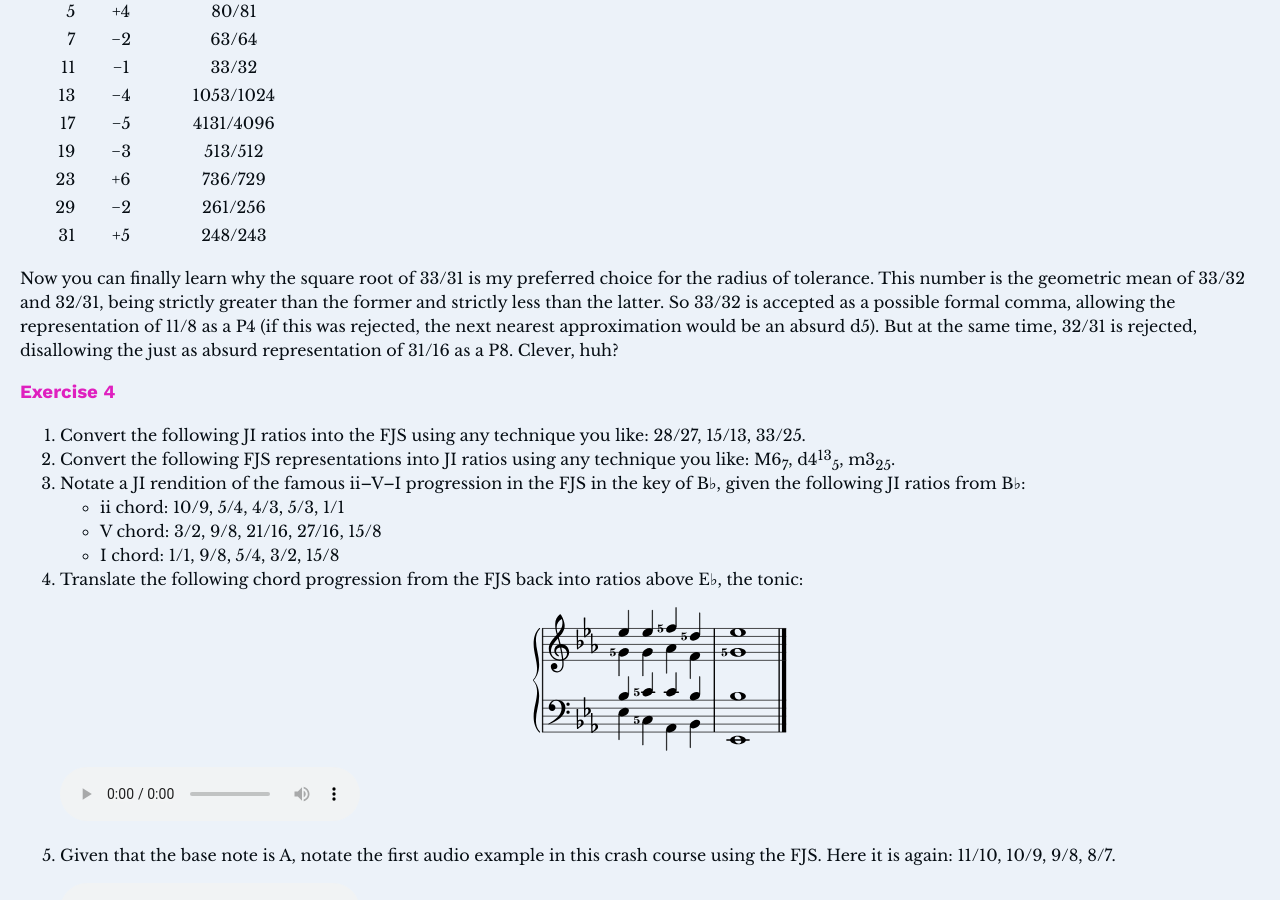
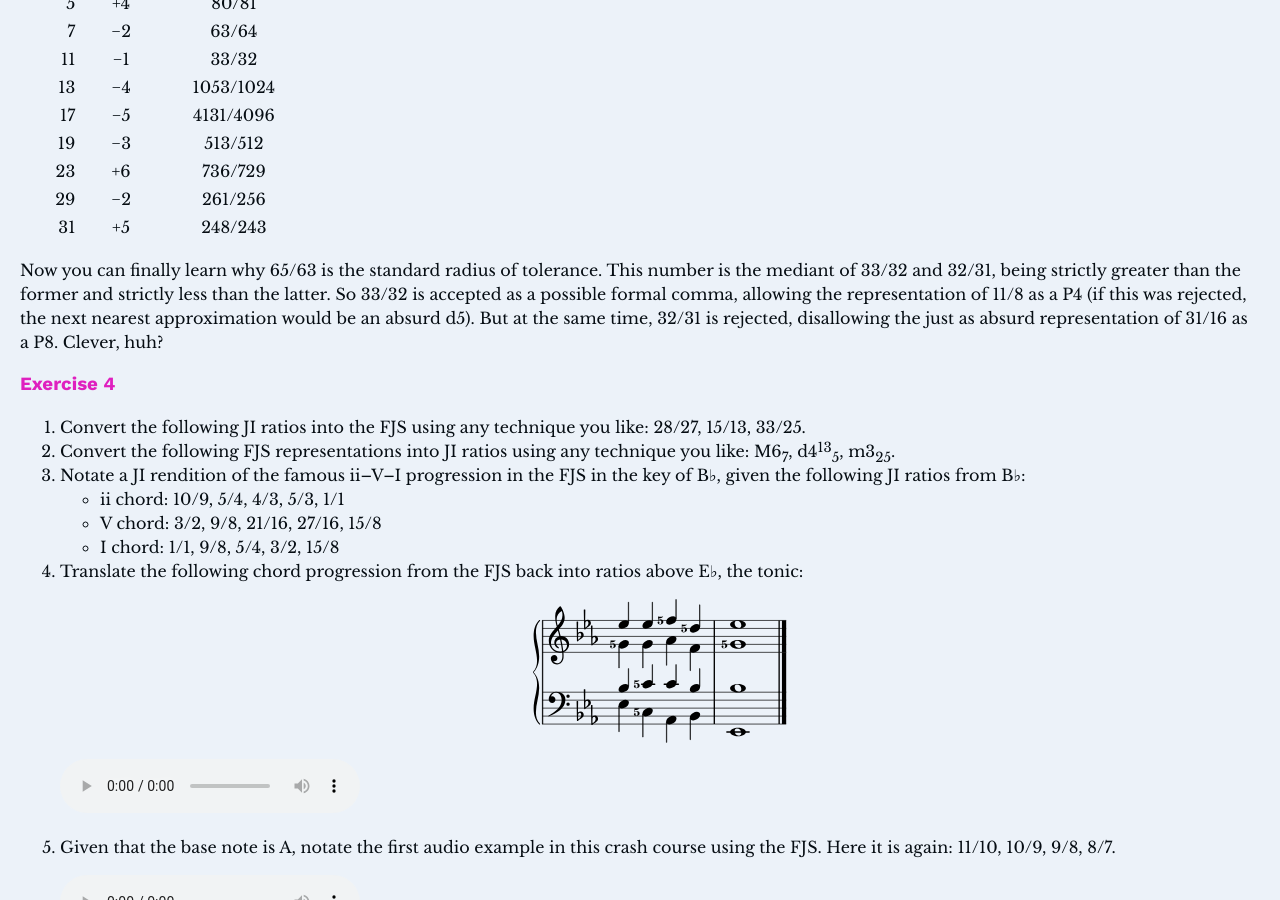
Before and after one commit to misotanni/misotanni.github.io, a Jekyll site: the page built from fjs/en/crash.md, in a window 1280 px wide and 900 px high, scrolled down 13474 px. Built offline with Jekyll 4.4.1, drawn with Linux system fonts in a browser that asks for light colours; our own code applies the rules of GitHub Pages for plain Markdown files; formulas are drawn with MathJax 3; some of the changed text lies outside the part shown.

Commit message:
the Great Radius Conversion™️

```diff
--- a/fjs/en/crash.md
+++ b/fjs/en/crash.md
@@ -169,7 +169,7 @@
 
 OK, calm down, that was satire. Satire of other JI notation systems which hand-pick these approximations. In the FJS, the answer to the question “How do we choose the approximations for each prime interval?” is simple – we don't. A fixed constant, called the **radius of tolerance**, does this for us. After experimenting with many different possible radii of tolerance and considering the advantages and disadvantages of each, I have come to the conclusion that the standard version of the FJS will use the following radius:
 
-$$\displaystyle \lambda =\sqrt{\frac{33}{31}}$$
+$$\displaystyle \lambda =\frac{65}{63}$$
 
 The reason will be explained later.
 
@@ -186,7 +186,7 @@
 > 5. If so: *k* is the fifth shift. Output. End.
 > 6. If not: move to the next *k* in the sequence: (0, 1, −1, 2, −2, 3, −3, …) and repeat from step 3.
 >
-> **Example:** The following is a demonstration of the algorithm with 5 as input. (The radius of tolerance is assumed to be λ = sqrt(33/31).) Here, ‘Commas’ are candidates for the comma, calculated by dividing 5/4 by the candidate ‘Pythagorean’ approximations.
+> **Example:** The following is a demonstration of the algorithm with 5 as input. (The radius of tolerance is assumed to be λ = 65/63.) Here, ‘Commas’ are candidates for the comma, calculated by dividing 5/4 by the candidate ‘Pythagorean’ approximations.
 >
 > | Fifth shift | Pythagorean |   Comma   |                 Conclusions |
 > |------------:|:-----------:|:---------:|----------------------------:|
@@ -426,7 +426,7 @@
 | 29    | −2          | 261/256      |
 | 31    | +5          | 248/243      |
 
-Now you can finally learn why the square root of 33/31 is my preferred choice for the radius of tolerance. This number is the geometric mean of 33/32 and 32/31, being strictly greater than the former and strictly less than the latter. So 33/32 is accepted as a possible formal comma, allowing the representation of 11/8 as a P4 (if this was rejected, the next nearest approximation would be an absurd d5). But at the same time, 32/31 is rejected, disallowing the just as absurd representation of 31/16 as a P8. Clever, huh?
+Now you can finally learn why 65/63 is the standard radius of tolerance. This number is the mediant of 33/32 and 32/31, being strictly greater than the former and strictly less than the latter. So 33/32 is accepted as a possible formal comma, allowing the representation of 11/8 as a P4 (if this was rejected, the next nearest approximation would be an absurd d5). But at the same time, 32/31 is rejected, disallowing the just as absurd representation of 31/16 as a P8. Clever, huh?
 
 ### Exercise 4
 
```
Also changed, not shown: fjs/en/faq.md (+4 -2 lines), fjs/en/rules.md (+4 -0 lines), fjs/en/summary.md (+1 -1 lines).
